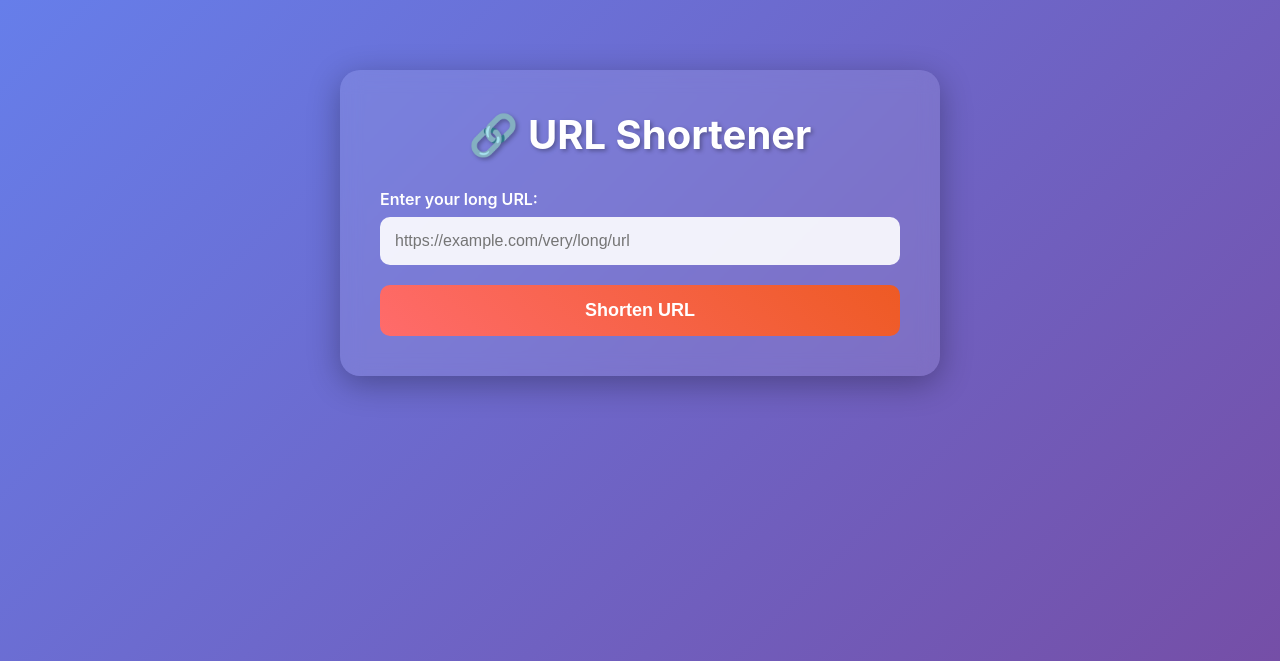
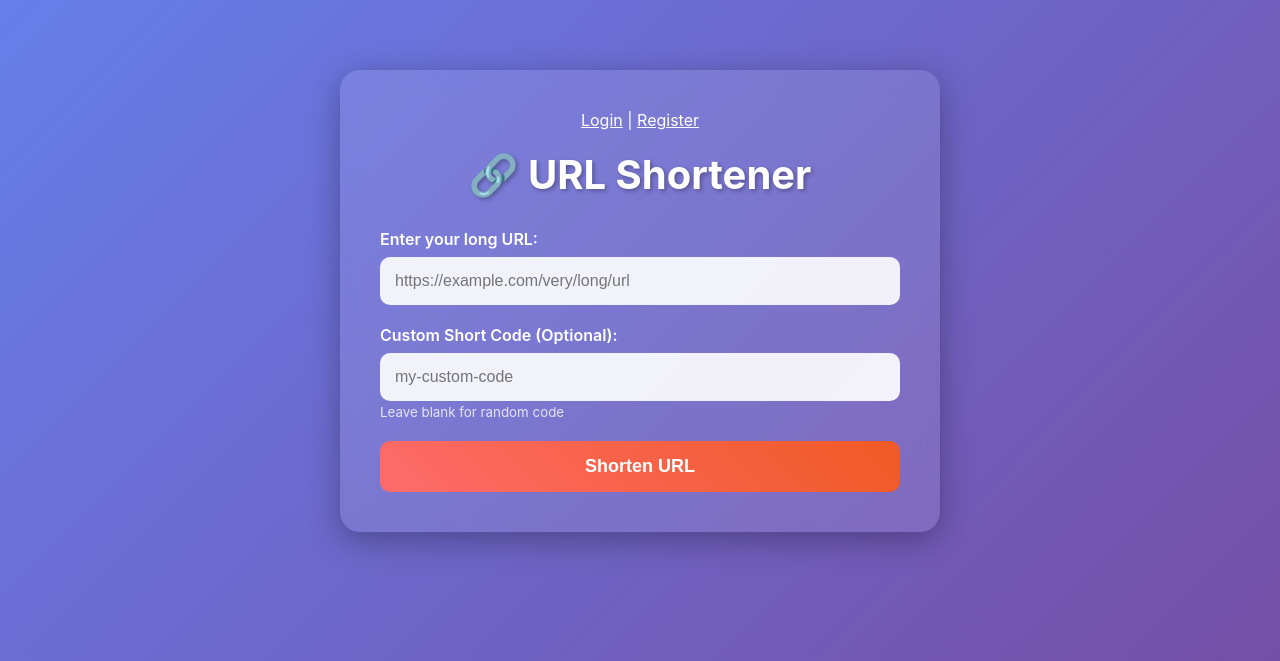
Before and after one commit to mobiblunt/url_shortener, a Django app: page / in a window 1280 px wide. Shown: the top 661 px of the page. Run offline with Django 5.2, Linux system fonts and the light colour scheme.

Commit message:
Add user authentication and URL management features
- Implement user registration and login functionality with custom forms.
- Enhance URL model to associate URLs with users and add visibility options.
- Update URL shortening logic to support custom short codes and public/private settings.
- Create views and templates for user-specific URL management and statistics.
- Modify base template to display user-specific navigation links.

```diff
--- a/shortener/forms.py
+++ b/shortener/forms.py
@@ -3,11 +3,38 @@ from django import forms
 from django.core.exceptions import ValidationError
 from urllib.parse import urlparse
 from .models import URL
+from django.contrib.auth.forms import UserCreationForm, AuthenticationForm
+from django.contrib.auth.models import User
+
+class CustomUserCreationForm(UserCreationForm):
+    email = forms.EmailField(required=True)
+
+    class Meta:
+        model = User
+        fields = ("username", "email", "password1", "password2")
+
+    def save(self, commit=True):
+        user = super().save(commit=False)
+        user.email = self.cleaned_data["email"]
+        if commit:
+            user.save()
+        return user
 
 class URLForm(forms.ModelForm):
+    custom_code = forms.CharField(
+        max_length=20,
+        required=False,
+        help_text="Optional: Choose your own short code"
+    )
+    is_public = forms.BooleanField(
+        required=False,
+        initial=True,
+        help_text="Make statistics public"
+    )
+
     class Meta:
         model = URL
-        fields = ['original_url']
+        fields = ['original_url', 'is_public']
         widgets = {
             'original_url': forms.URLInput(attrs={
                 'class': 'form-control',
@@ -18,6 +45,16 @@ class URLForm(forms.ModelForm):
         labels = {
             'original_url': 'Enter your long URL:'
         }
+
+    def clean_custom_code(self):
+        custom_code = self.cleaned_data.get('custom_code')
+        if custom_code:
+            # Validate custom code
+            if URL.objects.filter(short_code=custom_code).exists():
+                raise ValidationError('This custom code is already taken.')
+            if len(custom_code) < 3:
+                raise ValidationError('Custom code must be at least 3 characters.')
+        return custom_code
 
     def clean_original_url(self):
         url = self.cleaned_data['original_url']
--- a/shortener/models.py
+++ b/shortener/models.py
@@ -1,5 +1,6 @@
 from django.db import models
 from django.utils import timezone
+from django.contrib.auth.models import User
 import string
 import random
 
@@ -9,8 +10,16 @@ class URL(models.Model):
     created_at = models.DateTimeField(default=timezone.now)
     clicks = models.PositiveIntegerField(default=0)
 
+    user = models.ForeignKey(User, on_delete=models.CASCADE, null=True, blank=True)
+    is_public = models.BooleanField(default=True)  # Public or private URL
+
+
     class Meta:
         ordering = ['-created_at']
+
+    def can_view_stats(self, user):
+        """Check if user can view statistics"""
+        return self.is_public or self.user == user or user.is_staff
 
     def __str__(self):
         return f"{self.short_code} -> {self.original_url}"
--- a/shortener/templates/shortener/base.html
+++ b/shortener/templates/shortener/base.html
@@ -145,6 +145,18 @@
 </head>
 <body>
     <div class="container">
+        {% if user.is_authenticated %}
+    <div style="text-align: center; margin-bottom: 20px;">
+        <span>Welcome, {{ user.username }}!</span> |
+        <a href="{% url 'my_urls' %}" style="color: #fff;">My URLs</a> |
+        <a href="{% url 'logout' %}?next={% url 'index' %}" style="color: #fff;">Logout</a>
+    </div>
+{% else %}
+    <div style="text-align: center; margin-bottom: 20px;">
+        <a href="{% url 'login' %}" style="color: #fff;">Login</a> |
+        <a href="{% url 'register' %}" style="color: #fff;">Register</a>
+    </div>
+{% endif %}
         {% block content %}
         {% endblock %}
     </div>
--- a/shortener/templates/shortener/index.html
+++ b/shortener/templates/shortener/index.html
@@ -12,6 +12,21 @@
             <input type="url" id="url" name="url" class="form-control"
                    placeholder="https://example.com/very/long/url" required>
         </div>
+        <div class="form-group">
+    <label for="custom_code">Custom Short Code (Optional):</label>
+    <input type="text" id="custom_code" name="custom_code" class="form-control"
+           placeholder="my-custom-code" maxlength="20">
+    <small style="color: rgba(255,255,255,0.8);">Leave blank for random code</small>
+</div>
+
+{% if user.is_authenticated %}
+<div class="form-group">
+    <label>
+        <input type="checkbox" id="is_public" name="is_public" checked>
+        Make statistics public
+    </label>
+</div>
+{% endif %}
         <button type="submit" class="btn">Shorten URL</button>
     </form>
 
@@ -47,7 +62,11 @@
                     'Content-Type': 'application/json',
                     'X-CSRFToken': document.querySelector('[name=csrfmiddlewaretoken]').value
                 },
-                body: JSON.stringify({url: url})
+                body: JSON.stringify({
+    url: url,
+    custom_code: document.getElementById('custom_code').value,
+    is_public: document.getElementById('is_public') ? document.getElementById('is_public').checked : true
+})
             });
 
             const data = await response.json();
--- a/shortener/urls.py
+++ b/shortener/urls.py
@@ -1,8 +1,15 @@
 from django.urls import path
 from . import views
+from django.contrib.auth.views import LogoutView
+from django.views.decorators.csrf import csrf_exempt
+from .views import CustomLogoutView
 
 urlpatterns = [
     path('', views.index, name='index'),
+    path('register/', views.register, name='register'),
+    path('login/', views.CustomLoginView.as_view(), name='login'),
+    path('logout/', CustomLogoutView.as_view(), name='logout'),
+    path('my-urls/', views.my_urls, name='my_urls'),
     path('shorten/', views.shorten_url, name='shorten_url'),
     path('stats/<str:short_code>/', views.url_stats, name='url_stats'),
     path('api/urls/', views.api_urls, name='api_urls'),
--- a/shortener/views.py
+++ b/shortener/views.py
@@ -3,23 +3,50 @@ from django.http import JsonResponse, Http404
 from django.views.decorators.csrf import csrf_exempt
 from django.views.decorators.http import require_http_methods
 from django.urls import reverse
+from django.contrib.auth import login, authenticate
+from django.contrib.auth.decorators import login_required
+from django.contrib.auth.views import LogoutView, LoginView
 from django.contrib import messages
+from .forms import CustomUserCreationForm
 import json
 from .models import URL
 from .forms import URLForm
 
-def index(request):
-    """Main page with URL shortening form"""
-    form = URLForm()
-    context = {'form': form}
-    return render(request, 'shortener/index.html', context)
+class CustomLogoutView(LogoutView):
+    def get(self, request, *args, **kwargs):
+        return self.post(request, *args, **kwargs)
+
+class CustomLoginView(LoginView):
+    template_name = 'shortener/login.html'
+    redirect_authenticated_user = True
+
+def register(request):
+    if request.method == 'POST':
+        form = CustomUserCreationForm(request.POST)
+        if form.is_valid():
+            user = form.save()
+            username = form.cleaned_data.get('username')
+            messages.success(request, f'Account created for {username}!')
+            login(request, user)
+            return redirect('index')
+    else:
+        form = CustomUserCreationForm()
+    return render(request, 'shortener/register.html', {'form': form})
+
+@login_required
+def my_urls(request):
+    """Show user's URLs"""
+    urls = URL.objects.filter(user=request.user).order_by('-created_at')
+    return render(request, 'shortener/my_urls.html', {'urls': urls})
 
 def shorten_url(request):
-    """Handle URL shortening via AJAX"""
+    """Updated to handle user and custom codes"""
     if request.method == 'POST':
         try:
             data = json.loads(request.body)
             original_url = data.get('url', '').strip()
+            custom_code = data.get('custom_code', '').strip()
+            is_public = data.get('is_public', True)
 
             if not original_url:
                 return JsonResponse({'success': False, 'error': 'URL is required'})
@@ -28,8 +55,14 @@ def shorten_url(request):
             if not original_url.startswith(('http://', 'https://')):
                 original_url = 'http://' + original_url
 
-            # Check if URL already exists
-            existing_url = URL.objects.filter(original_url=original_url).first()
+            # Check for existing URL (only for same user)
+            existing_query = URL.objects.filter(original_url=original_url)
+            if request.user.is_authenticated:
+                existing_query = existing_query.filter(user=request.user)
+            else:
+                existing_query = existing_query.filter(user__isnull=True)
+
+            existing_url = existing_query.first()
             if existing_url:
                 short_url = request.build_absolute_uri(
                     reverse('redirect_url', kwargs={'short_code': existing_url.short_code})
@@ -40,11 +73,20 @@ def shorten_url(request):
                     'short_code': existing_url.short_code
                 })
 
-            # Create new shortened URL
-            short_code = URL.generate_short_code()
+            # Use custom code or generate one
+            if custom_code:
+                if URL.objects.filter(short_code=custom_code).exists():
+                    return JsonResponse({'success': False, 'error': 'Custom code already taken'})
+                short_code = custom_code
+            else:
+                short_code = URL.generate_short_code()
+
+            # Create new URL
             url_obj = URL.objects.create(
                 original_url=original_url,
-                short_code=short_code
+                short_code=short_code,
+                user=request.user if request.user.is_authenticated else None,
+                is_public=is_public
             )
 
             short_url = request.build_absolute_uri(
@@ -57,22 +99,18 @@ def shorten_url(request):
                 'short_code': short_code
             })
 
-        except json.JSONDecodeError:
-            return JsonResponse({'success': False, 'error': 'Invalid JSON data'})
         except Exception as e:
             return JsonResponse({'success': False, 'error': 'An error occurred'})
 
-    return JsonResponse({'success': False, 'error': 'Method not allowed'})
+def url_stats(request, short_code):
+    """Updated to check permissions"""
+    url_obj = get_object_or_404(URL, short_code=short_code)
 
-def redirect_url(request, short_code):
-    """Redirect to original URL and increment click count"""
-    url_obj = get_object_or_404(URL, short_code=short_code)
-    url_obj.increment_clicks()
-    return redirect(url_obj.original_url)
+    # Check if user can view stats
+    if not url_obj.can_view_stats(request.user):
+        messages.error(request, 'You do not have permission to view these statistics.')
+        return redirect('index')
 
-def url_stats(request, short_code):
-    """Display statistics for a shortened URL"""
-    url_obj = get_object_or_404(URL, short_code=short_code)
     context = {
         'url': url_obj,
         'short_url': request.build_absolute_uri(
@@ -96,3 +134,15 @@ def api_urls(request):
             )
         })
     return JsonResponse(data, safe=False)
+
+def redirect_url(request, short_code):
+    """Redirect to original URL and increment click count"""
+    url_obj = get_object_or_404(URL, short_code=short_code)
+    url_obj.increment_clicks()
+    return redirect(url_obj.original_url)
+
+def index(request):
+    """Main page with URL shortening form"""
+    form = URLForm()
+    context = {'form': form}
+    return render(request, 'shortener/index.html', context)
--- a/url_shortener/settings.py
+++ b/url_shortener/settings.py
@@ -121,3 +121,5 @@ STATIC_URL = 'static/'
 # https://docs.djangoproject.com/en/5.2/ref/settings/#default-auto-field
 
 DEFAULT_AUTO_FIELD = 'django.db.models.BigAutoField'
+
+LOGOUT_REDIRECT_URL = '/'
```
Also changed, not shown: shortener/templates/shortener/login.html (added, +32 -0 lines), shortener/templates/shortener/my_urls.html (added, +35 -0 lines), shortener/templates/shortener/register.html (added, +42 -0 lines), db.sqlite3, shortener/migrations/0002_url_is_public_url_user.py (added).
